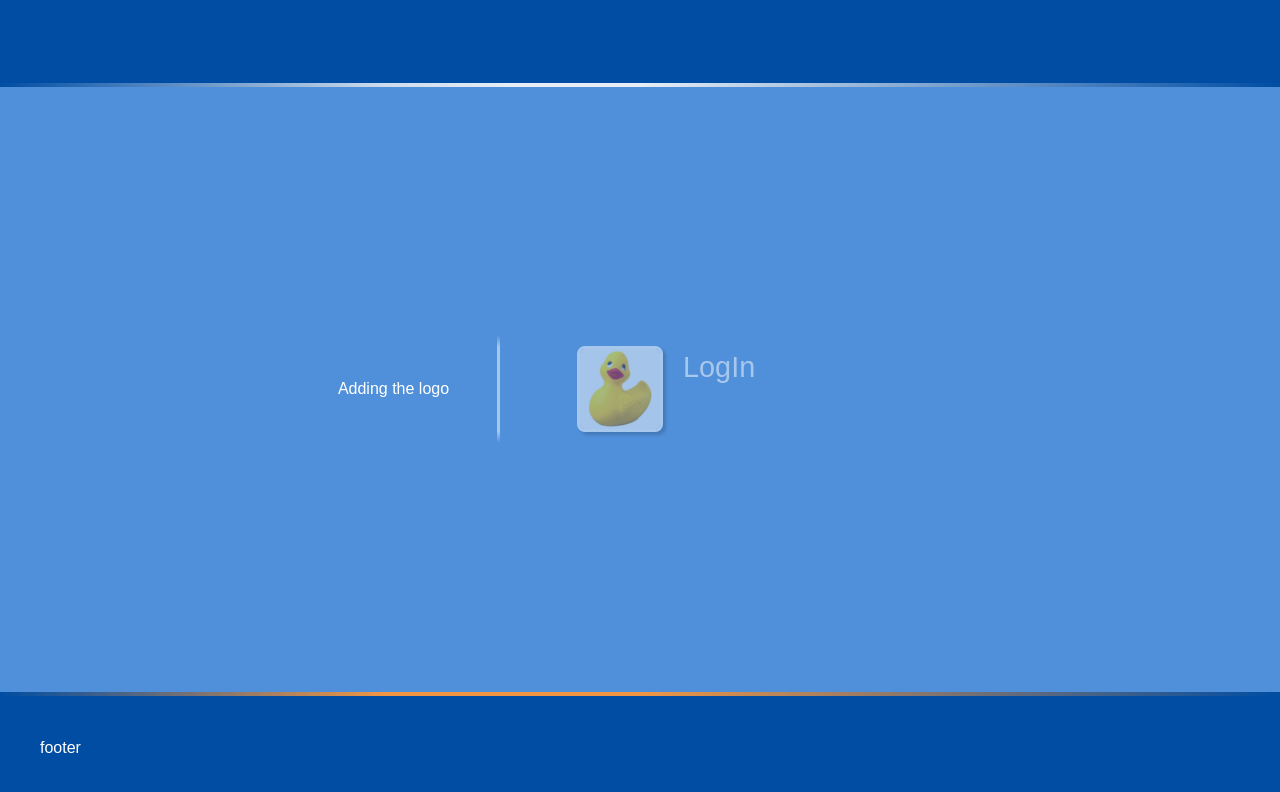
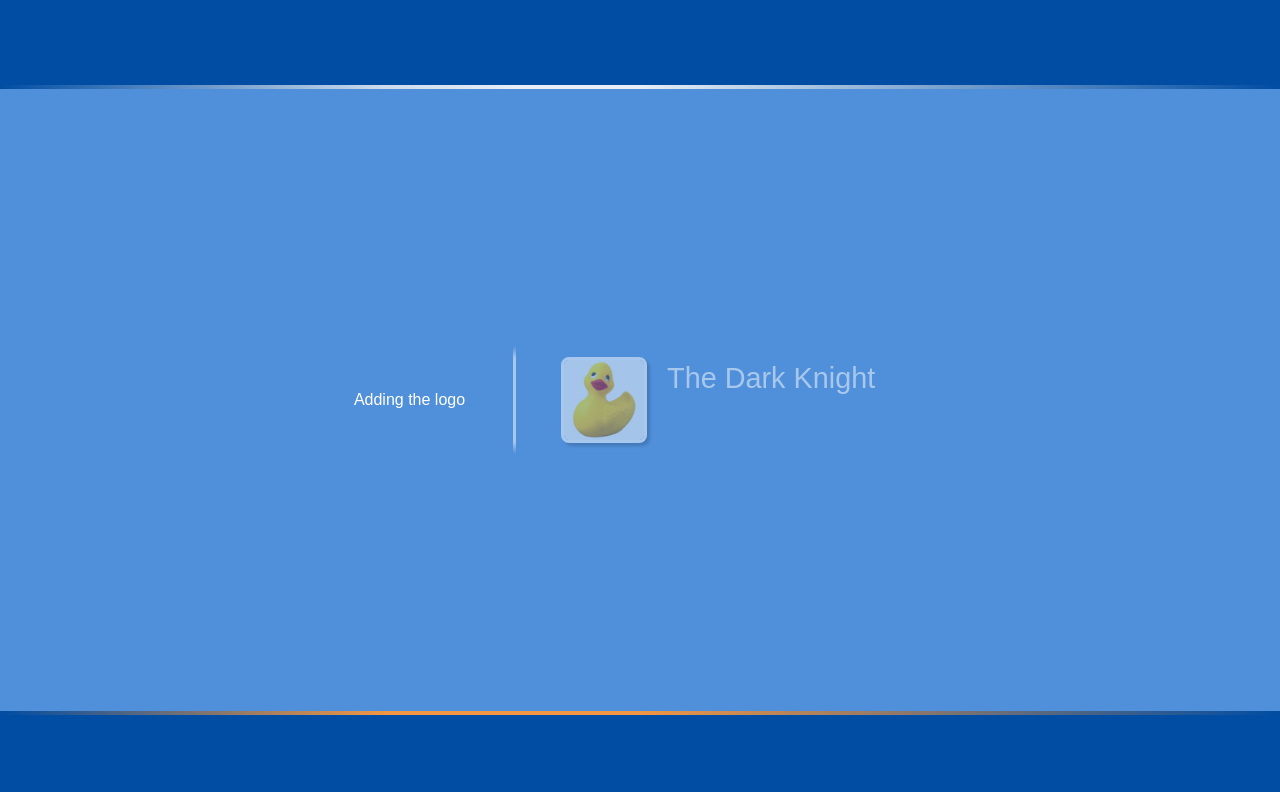
Before and after one commit to yazanSuhail/portfolio, a React (Vite) app: page / in a window 1280 px wide. Shown: the top 792 px of the page. Built offline with nearby package versions, Linux system fonts and the light colour scheme.

Commit message:
Adding the spans

```diff
--- a/src/pages/LoginWindowsInterface/index.jsx
+++ b/src/pages/LoginWindowsInterface/index.jsx
@@ -20,14 +20,13 @@ function Login() {
           <LeftSide>
             <div onClick={() => navigate("/desktop")}>Adding the logo</div>
           </LeftSide>
-          <div></div>
           <RightSideContent>
             <img src={duck} onClick={() => navigate("/desktop")} />{" "}
-            <span>LogIn</span>
+            <span>The Dark Knight</span>
           </RightSideContent>
         </Center>
       </Body>
-      <Footer>footer</Footer>
+      <Footer />
     </Grid>
   );
 }
--- a/src/pages/LoginWindowsInterface/styles.js
+++ b/src/pages/LoginWindowsInterface/styles.js
@@ -106,7 +106,7 @@ export const RightSideContent = styled.div`
       opacity: 100;
     }
     img {
-      outline: 1px solid yellow;
+      outline: 3px solid #ffd700;
       cursor: pointer;
       opacity: 100;
     }
```
